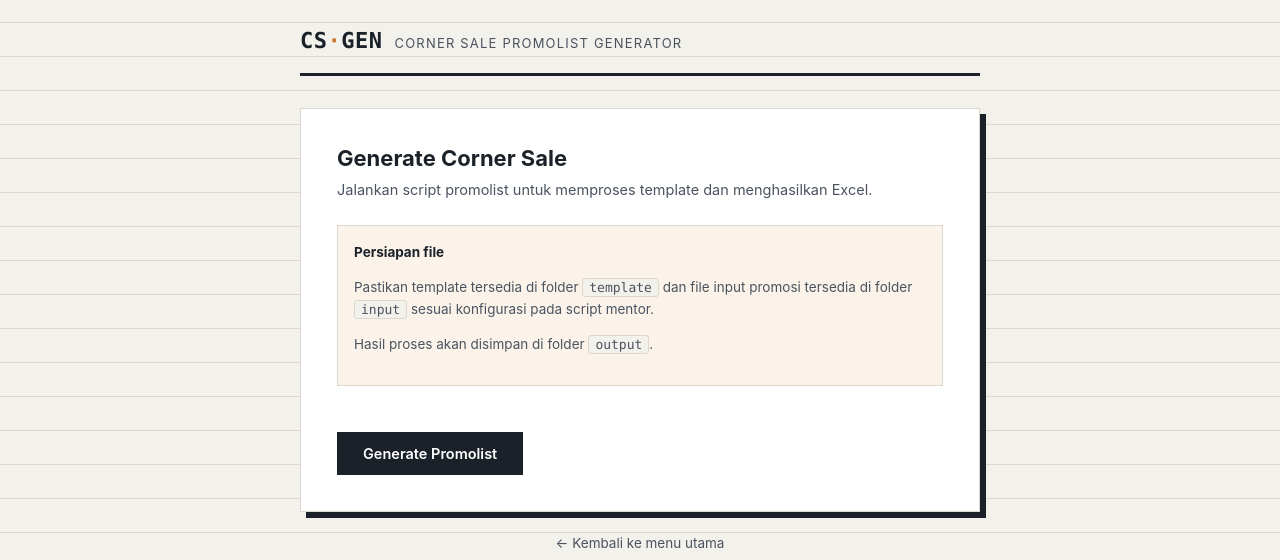
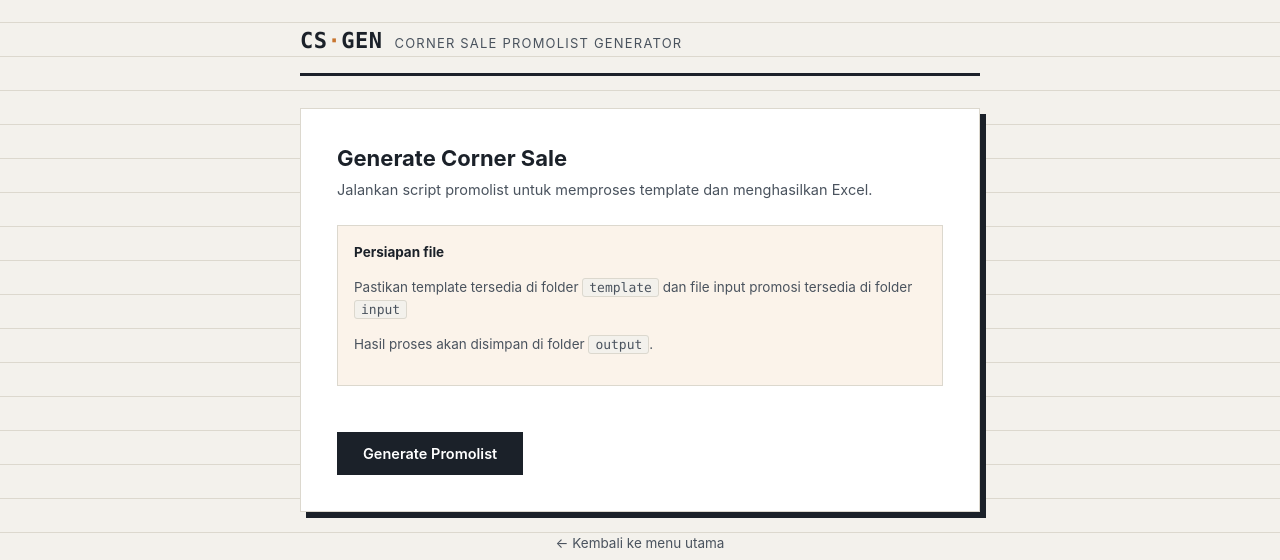
Before and after one commit to juliusevann/web-po-generator, a Flask app: page /corner-sale/ in a window 1280 px wide. Shown: the top 560 px of the page. Run offline with Flask 3, Linux system fonts and the light colour scheme.

Commit message:
update ui and some details

```diff
--- a/templates/corner_sale.html
+++ b/templates/corner_sale.html
@@ -25,8 +25,7 @@
         <p>
           Pastikan template tersedia di folder
           <code>template</code> dan file input promosi tersedia
-          di folder <code>input</code> sesuai konfigurasi
-          pada script mentor.
+          di folder <code>input</code>
         </p>
         <p>
           Hasil proses akan disimpan di folder
--- a/templates/promo_result.html
+++ b/templates/promo_result.html
@@ -11,7 +11,7 @@
   <div class="wrap">
     <header class="topbar">
       <div class="mark">PR<span>·</span>GEN</div>
-      <div class="topbar-sub">Promo Result &amp; Generator</div>
+      <div class="topbar-sub">Promo Result Generator</div>
     </header>
 
     <main class="panel">
```
Also changed, not shown: 7 other files.
